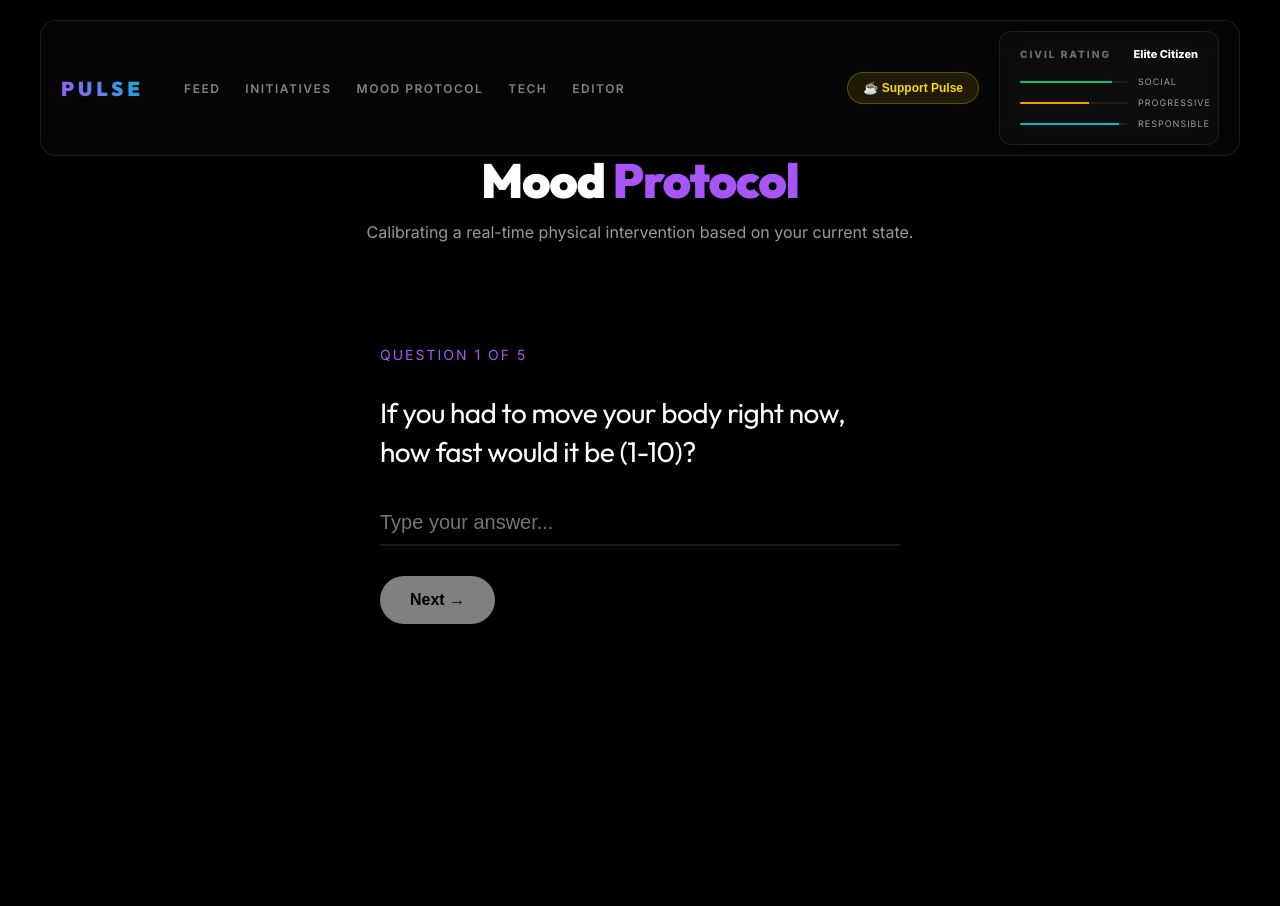
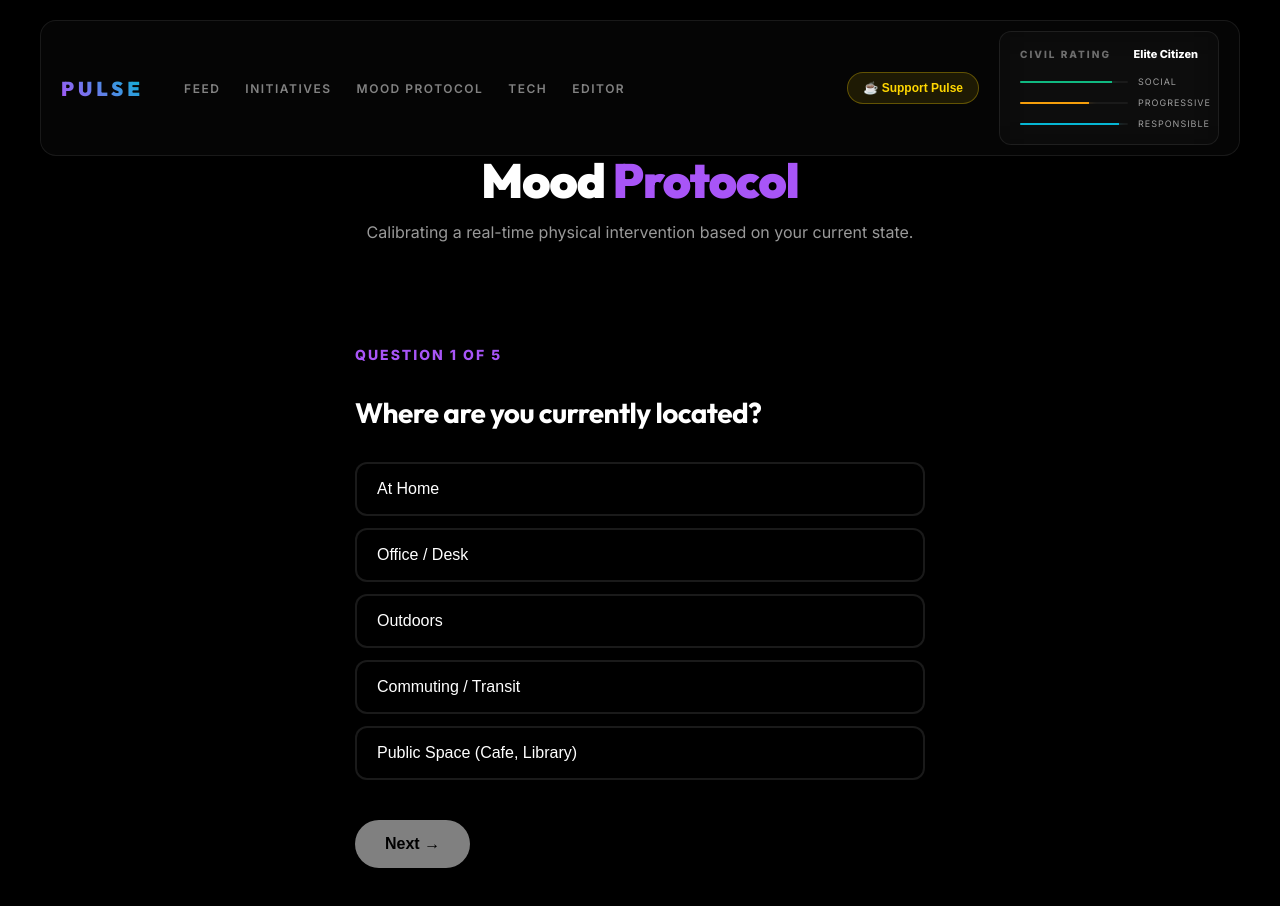
Before and after one commit to arbtfnf/claudegravity, a Next.js app in the folder pulse-blog/: page /mood-protocol in a window 1280 px wide. Shown: the top 906 px of the page. Before the commit the page ends 800 px from the top, so only its background shows below. Built offline with nearby package versions, Linux system fonts and the light colour scheme.

Commit message:
feat: upgrade mood protocol to multiple choice and environment sensing

```diff
--- a/pulse-blog/src/app/api/mood/generate-quiz/route.js
+++ b/pulse-blog/src/app/api/mood/generate-quiz/route.js
@@ -1,21 +1,50 @@
 import { NextResponse } from 'next/server';
 
 const QUESTION_BANK = [
-  "If your current energy was weather, what would it be?",
-  "What texture does your brain feel like right now?",
-  "If you had to move your body right now, how fast would it be (1-10)?",
-  "Are your thoughts sharp with edges, or cloudy and soft?",
-  "What color is the ambient noise around you?",
-  "If you could teleport to any temperature, what would it be?",
-  "Does your mind feel heavy like a stone or light like a feather?",
-  "What geometric shape describes your mood?",
-  "If your mood was a soundtrack, what instrument is playing the loudest?",
-  "How much space do you feel like you are taking up right now?"
+  {
+    id: "location",
+    q: "Where are you currently located?",
+    type: "single",
+    options: ["At Home", "Office / Desk", "Outdoors", "Commuting / Transit", "Public Space (Cafe, Library)"]
+  },
+  {
+    id: "energy",
+    q: "If your current energy was weather, what would it be?",
+    type: "single",
+    options: ["Sunny & Clear", "Heavy Rain", "Foggy & Overcast", "Thunderstorm", "Calm Breeze"]
+  },
+  {
+    id: "texture",
+    q: "What texture does your brain feel like right now?",
+    type: "single",
+    options: ["Smooth Glass", "Tangled Wool", "Sharp Sandpaper", "Spongy & Soft", "Heavy Lead"]
+  },
+  {
+    id: "physical",
+    q: "Which of these are you experiencing physically? (Select all that apply)",
+    type: "multi",
+    options: ["Tense Shoulders", "Restless Legs", "Heavy Eyes", "Shallow Breathing", "Clenched Jaw"]
+  },
+  {
+    id: "space",
+    q: "How much space do you feel like you are taking up right now?",
+    type: "single",
+    options: ["Shrinking into a corner", "Contained in a box", "Floating aimlessly", "Filling the room", "Expanding infinitely"]
+  },
+  {
+    id: "sound",
+    q: "If your mood was a soundtrack, what is playing?",
+    type: "single",
+    options: ["Chaotic Jazz", "Loud Heavy Metal", "Lo-Fi Beats", "Absolute Silence", "Static White Noise"]
+  }
 ];
 
 export async function GET() {
-  // In the future, call Gemma LLM here to generate new questions.
-  // For now, shuffle and return 5 questions for brevity.
-  const shuffled = [...QUESTION_BANK].sort(() => 0.5 - Math.random());
-  return NextResponse.json({ questions: shuffled.slice(0, 5) });
+  // Always ask the location question first so the game generates context-aware physical tasks
+  const locationQ = QUESTION_BANK[0];
+  const others = QUESTION_BANK.slice(1).sort(() => 0.5 - Math.random());
+
+  // Return the location question + 4 random abstract questions
+  const selected = [locationQ, ...others.slice(0, 4)];
+  return NextResponse.json({ questions: selected });
 }
--- a/pulse-blog/src/components/MoodQuiz.js
+++ b/pulse-blog/src/components/MoodQuiz.js
@@ -6,7 +6,9 @@ export default function MoodQuiz({ onComplete }) {
   const [currentIndex, setCurrentIndex] = useState(0);
   const [answers, setAnswers] = useState([]);
   const [loading, setLoading] = useState(true);
-  const [currentInput, setCurrentInput] = useState('');
+
+  // currentInput is an array to support multi-select easily
+  const [currentInput, setCurrentInput] = useState([]);
 
   useEffect(() => {
     fetch('/api/mood/generate-quiz')
@@ -17,12 +19,25 @@ export default function MoodQuiz({ onComplete }) {
       });
   }, []);
 
+  const currentQ = questions[currentIndex];
+
+  const toggleOption = (opt) => {
+    if (currentQ.type === 'multi') {
+      setCurrentInput(prev =>
+        prev.includes(opt) ? prev.filter(o => o !== opt) : [...prev, opt]
+      );
+    } else {
+      // Single select instantly replaces the array
+      setCurrentInput([opt]);
+    }
+  };
+
   const handleNext = () => {
-    if (!currentInput.trim()) return;
+    if (currentInput.length === 0) return;
 
-    const newAnswers = [...answers, { q: questions[currentIndex], a: currentInput }];
+    const newAnswers = [...answers, { q: currentQ.q, a: currentInput }];
     setAnswers(newAnswers);
-    setCurrentInput('');
+    setCurrentInput([]); // Reset for next question
 
     if (currentIndex < questions.length - 1) {
       setCurrentIndex(currentIndex + 1);
@@ -38,22 +53,37 @@ export default function MoodQuiz({ onComplete }) {
       <div style={styles.progress}>
         Question {currentIndex + 1} of {questions.length}
       </div>
-      <h2 style={styles.question}>{questions[currentIndex]}</h2>
 
-      <input
-        type="text"
-        style={styles.input}
-        value={currentInput}
-        onChange={(e) => setCurrentInput(e.target.value)}
-        placeholder="Type your answer..."
-        onKeyDown={(e) => e.key === 'Enter' && handleNext()}
-        autoFocus
-      />
+      <div style={styles.questionHeader}>
+        <h2 style={styles.question}>{currentQ.q}</h2>
+        {currentQ.type === 'multi' && (
+          <span style={styles.hint}>Select all that apply</span>
+        )}
+      </div>
+
+      <div style={styles.optionsGrid}>
+        {currentQ.options.map(opt => {
+          const isSelected = currentInput.includes(opt);
+          return (
+            <button
+              key={opt}
+              style={{
+                ...styles.optionBtn,
+                borderColor: isSelected ? 'var(--accent-primary)' : 'rgba(255,255,255,0.1)',
+                background: isSelected ? 'rgba(168, 85, 247, 0.1)' : 'rgba(0,0,0,0.5)'
+              }}
+              onClick={() => toggleOption(opt)}
+            >
+              {opt}
+            </button>
+          );
+        })}
+      </div>
 
       <button
-        style={{...styles.button, opacity: currentInput.trim() ? 1 : 0.5}}
+        style={{...styles.nextBtn, opacity: currentInput.length > 0 ? 1 : 0.5}}
         onClick={handleNext}
-        disabled={!currentInput.trim()}
+        disabled={currentInput.length === 0}
       >
         {currentIndex === questions.length - 1 ? "Generate Protocol" : "Next →"}
       </button>
@@ -64,7 +94,7 @@ export default function MoodQuiz({ onComplete }) {
 const styles = {
   card: {
     padding: '40px',
-    maxWidth: '600px',
+    maxWidth: '650px',
     margin: '0 auto',
     display: 'flex',
     flexDirection: 'column',
@@ -76,23 +106,40 @@ const styles = {
     fontSize: '14px',
     textTransform: 'uppercase',
     letterSpacing: '2px',
+    fontWeight: 'bold',
+  },
+  questionHeader: {
+    display: 'flex',
+    flexDirection: 'column',
+    gap: '10px',
   },
   question: {
     fontSize: '28px',
-    fontWeight: '300',
+    fontWeight: '600',
     lineHeight: '1.4',
   },
-  input: {
-    background: 'transparent',
-    border: 'none',
-    borderBottom: '2px solid rgba(255,255,255,0.1)',
+  hint: {
+    fontSize: '14px',
+    color: 'var(--text-secondary)',
+    fontStyle: 'italic',
+  },
+  optionsGrid: {
+    display: 'flex',
+    flexDirection: 'column',
+    gap: '12px',
+  },
+  optionBtn: {
     color: 'white',
-    fontSize: '20px',
-    padding: '10px 0',
-    outline: 'none',
-    transition: 'border-color 0.3s',
+    padding: '16px 20px',
+    fontSize: '16px',
+    borderRadius: '12px',
+    border: '2px solid',
+    textAlign: 'left',
+    cursor: 'pointer',
+    transition: 'all 0.2s ease',
+    fontWeight: '500',
   },
-  button: {
+  nextBtn: {
     background: 'white',
     color: 'black',
     border: 'none',
@@ -103,6 +150,7 @@ const styles = {
     alignSelf: 'flex-start',
     borderRadius: '30px',
     transition: 'opacity 0.3s',
+    marginTop: '10px',
   },
   loader: {
     textAlign: 'center',
```
Also changed, not shown: 1 other file (tests, documents, lock files or other folders).
